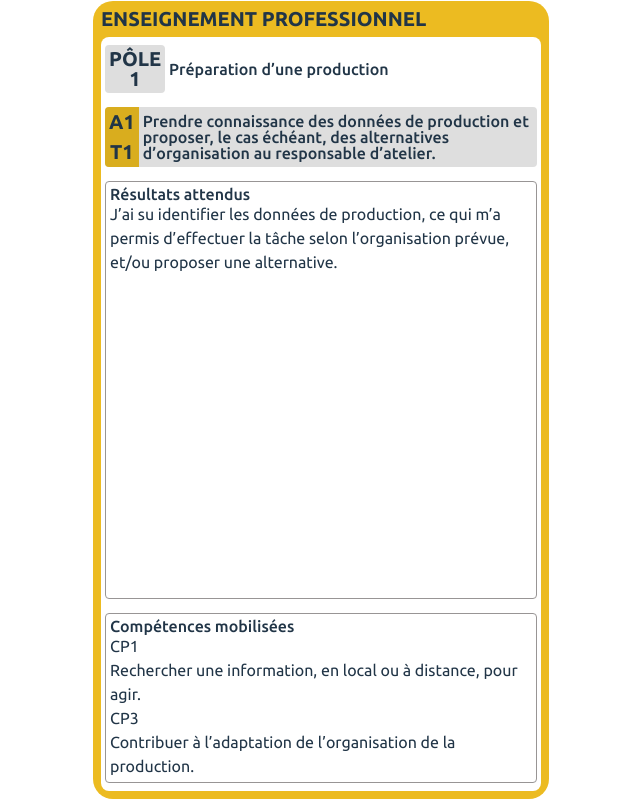
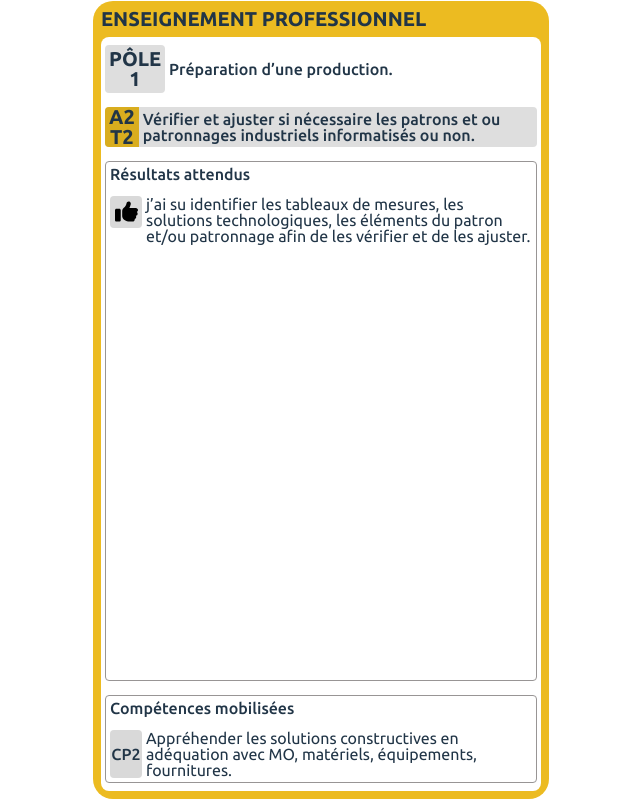
Before and after one commit to rnoyer/echo, a React (Vite) app: page / in a window 1280 px wide. Shown: the whole page, without its empty margins (319-959 px from the left). Built offline with nearby package versions, Linux system fonts and the light colour scheme.

Commit message:
v1 card css

```diff
--- a/src/components/Tile.jsx
+++ b/src/components/Tile.jsx
@@ -1,9 +1,13 @@
 import "./Tile.scss";
+import thumbUp from "../assets/thumbs-up-solid.svg"
 
-function Tile({ tileContent, sideIcon, iconBehaviour }) {
+function Tile({ tileContent, sideIcon, iconBehaviour ="top" }) {
   return (
     <article className="tile">
-        <div className={`side-icon ${iconBehaviour}`}>{sideIcon}</div>
+
+        <div className={`side-icon bold-p ${iconBehaviour}`}>
+          {!!!sideIcon ? <img src={thumbUp} className="thumb-icon"></img> : sideIcon}
+        </div>
         <p>{tileContent}</p>
     </article>
   );
--- a/src/components/Tile.scss
+++ b/src/components/Tile.scss
@@ -0,0 +1,21 @@
+.tile {
+    display: flex;
+    gap: var(--spacing-mini);
+
+    .side-icon {
+        display: flex;
+        justify-content: center;
+        align-items: center;
+        background-color: #D9D9D9;
+        min-width: 32px;
+        border-radius: var(--spacing-mini);
+    }
+
+    .thumb-icon {
+        width: 23px;
+    }
+}
+
+.top {
+    height: 32px;
+}
--- a/src/components/Wrapper.jsx
+++ b/src/components/Wrapper.jsx
@@ -1,8 +1,8 @@
 import "./Wrapper.scss";
 
-function Wrapper({ title, children, classCustom }) {
+function Wrapper({ title, children, classCustom = "" }) {
   return (
-    <article className={`article-wrapper ${classCustom}`}>
+    <article className={ `article-wrapper ${classCustom}`}>
       <h3>{title}</h3>
       {children}
     </article>
--- a/src/components/Wrapper.scss
+++ b/src/components/Wrapper.scss
@@ -1,7 +1,7 @@
 .article-wrapper {
     display: flex;
     flex-direction: column;
-    gap: var(--spacing-medium);
+    gap: var(--spacing-medium-150);
     border: 1px solid #989595 ;
     border-radius: var(--spacing-mini);
     padding: var(--spacing-mini);
--- a/src/index.scss
+++ b/src/index.scss
@@ -50,6 +50,7 @@ h3 {
 
 p {
   margin: unset;
+  line-height: 100%;
 }
 
 .bold-p {
--- a/src/pages/App.jsx
+++ b/src/pages/App.jsx
@@ -25,15 +25,15 @@ function App() {
   return (
     <>
       <Card
-        key={cardsDeck[0]?.id}
-        discipline={cardsDeck[0]?.discipline}
-        poleNumber={cardsDeck[0]?.poleNumber}
-        poleTitre={cardsDeck[0]?.poleTitre}
-        activite={cardsDeck[0]?.activite}
-        tache={cardsDeck[0]?.tache}
-        titre={cardsDeck[0]?.titre}
-        competences={cardsDeck[0]?.competences}
-        resultats={cardsDeck[0]?.resultats}
+        key={cardsDeck[5]?.id}
+        discipline={cardsDeck[5]?.discipline}
+        poleNumber={cardsDeck[5]?.poleNumber}
+        poleTitre={cardsDeck[5]?.poleTitre}
+        activite={cardsDeck[5]?.activite}
+        tache={cardsDeck[5]?.tache}
+        titre={cardsDeck[5]?.titre}
+        competences={cardsDeck[5]?.competences}
+        resultats={cardsDeck[5]?.resultats}
       />
       {/* {cardsDeck?.map((card) => (<Card titre={card.titre} key={card.id} />))} */}
       {/* <Swiper
```
Also changed, not shown: src/assets/thumbs-up-solid.svg (added).
